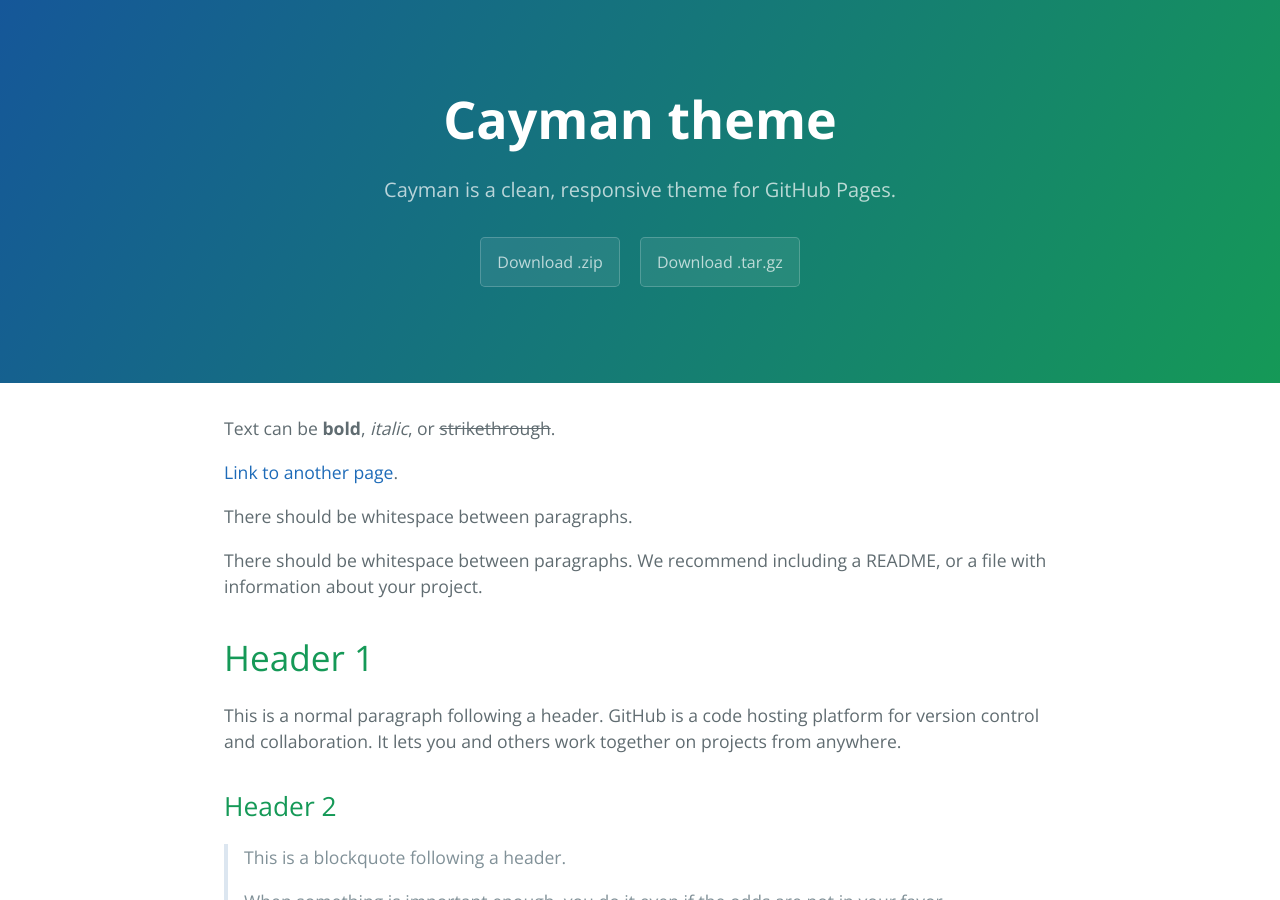
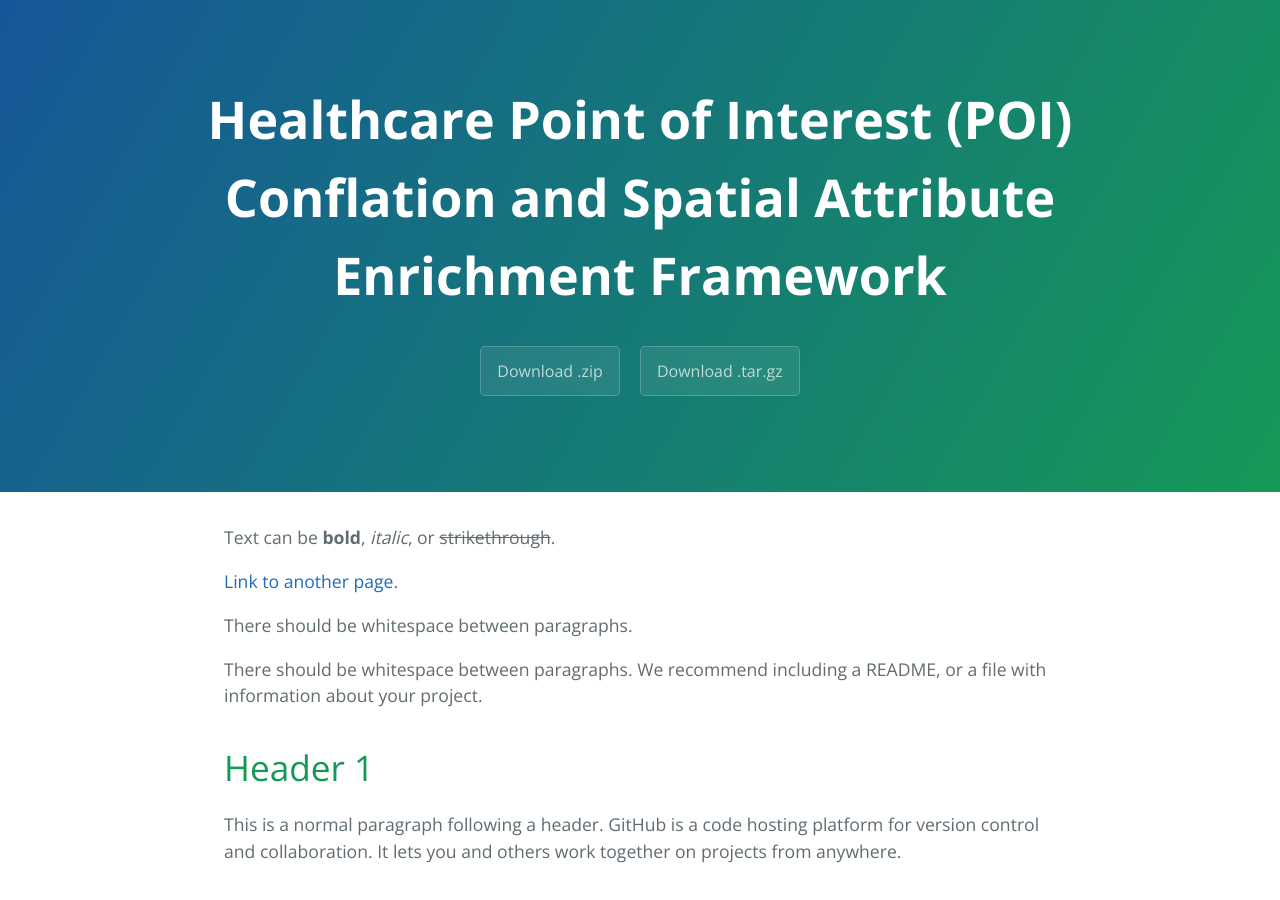
Before and after one commit to Healthcare-POI-Conflation/Healthcare-POI-Conflation.github.io, a Jekyll site: the page built from index.md, in a window 1280 px wide and 900 px high. Built offline with Jekyll 4.4.1, drawn with Linux system fonts in a browser that asks for light colours; the repository's description, which GitHub fills in, is left out.

Commit message:
update title and desc

```diff
--- a/_config.yml
+++ b/_config.yml
@@ -1,5 +1,5 @@
-title: Cayman theme
-description: Cayman is a clean, responsive theme for GitHub Pages.
+title: Healthcare Point of Interest (POI) Conflation and Spatial Attribute Enrichment Framework
+description:
 show_downloads: true
 google_analytics:
 theme: jekyll-theme-cayman
```
